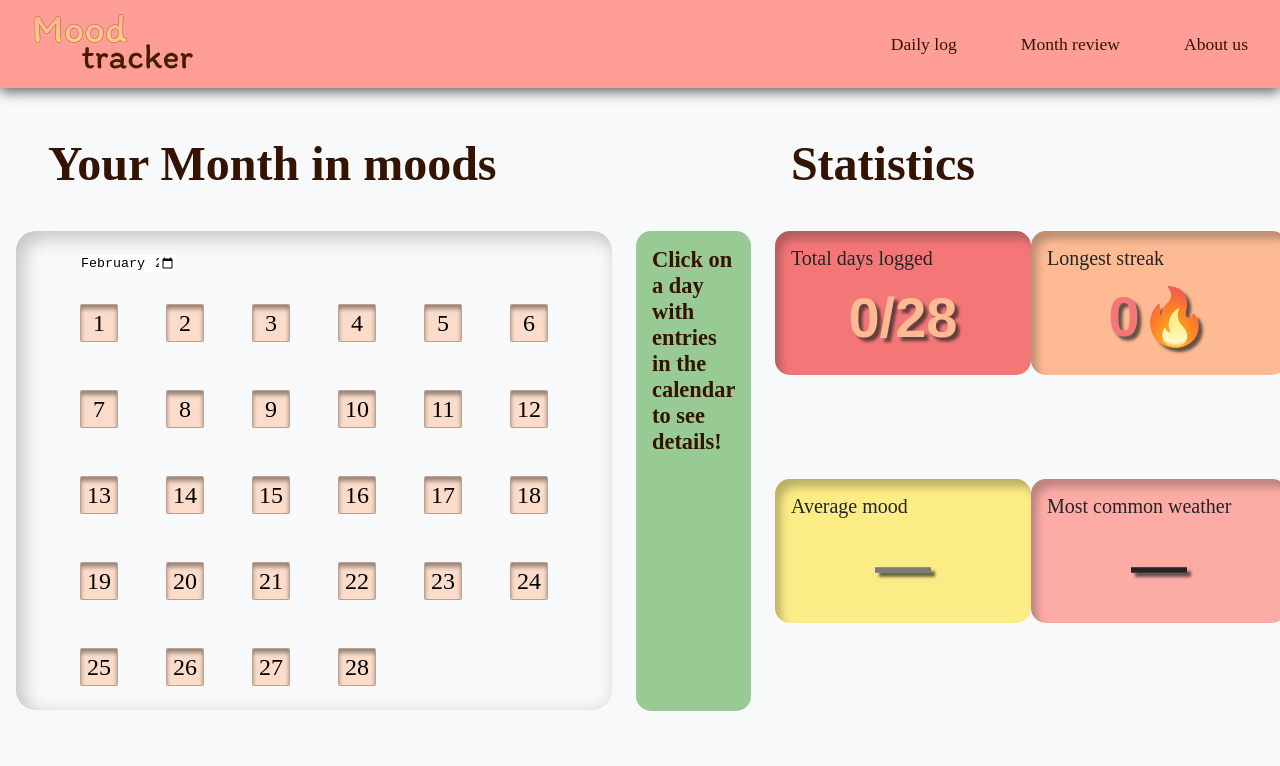
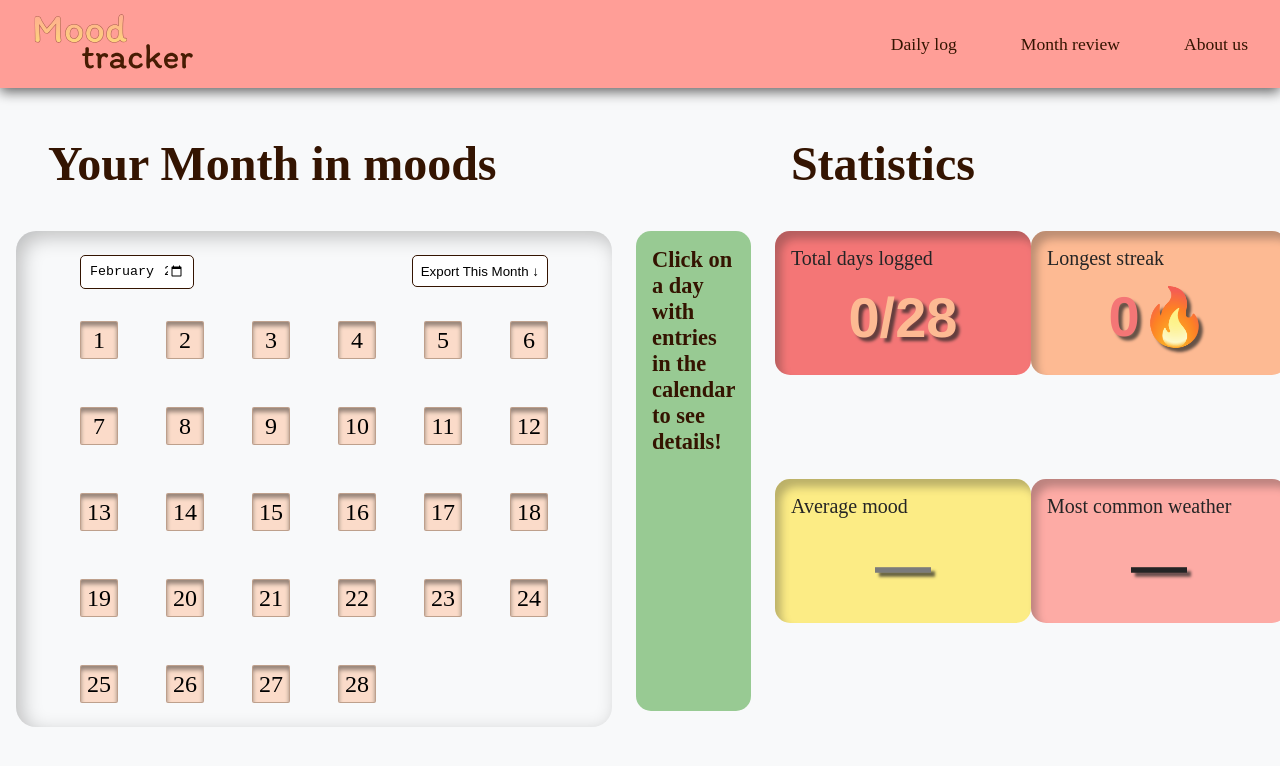
Before and after one commit to Elisabeth039/Mood-tracker, a React (Vite) app: page /month-review in a window 1280 px wide. Shown: the top 766 px of the page. Built offline with nearby package versions, Linux system fonts and the light colour scheme.

Commit message:
feat: implement monthly export functionality
- Added ExportButton component
- Download mood data as JSON for selected month
- Styled button + month picker layout

```diff
--- a/src/components/Calendar.jsx
+++ b/src/components/Calendar.jsx
@@ -1,4 +1,5 @@
 import {useEffect, useState} from 'react';
+import ExportButton from '../components/ExportButton.jsx';
 import '../styles/Calendar.css'
 import '../App.css'
 
@@ -39,12 +40,15 @@ export default function Calendar ({onDayClick, selectedMonth, setSelectedMonth})
 
   return (
     <div className="calendar-container">
+      <div className='mPick-expBtn'>
         <input
         className='month-picker'
         type='month'
         value={selectedMonth}
         onChange={(e) => setSelectedMonth(e.target.value)}
         />
+        <ExportButton selectedMonth={selectedMonth}/>
+      </div>
         <div className='calendar'>
           {days.map((item, index) => (
             <div
--- /dev/null
+++ b/src/components/ExportButton.jsx
@@ -0,0 +1,47 @@
+import '../styles/ExportButton.css';
+import '../App.css';
+
+export default function ExportButton ({selectedMonth}) {
+    const handleExport = () =>{
+        const entries = JSON.parse(localStorage.getItem('moodEntries') || '[]');
+
+        const [year, month] = selectedMonth.split('-').map(Number);
+        const monthEntries = entries.filter(entry => {
+           return entry.date.startsWith(`${year}-${String(month).padStart(2, '0')}`)
+        });
+
+        if (monthEntries.length === 0) {
+            alert ('No data to export this month!');
+            return;
+        };
+
+        const exportData = {
+            month: selectedMonth,
+            exportDate: new Date().toISOString(),
+            totalEntries: monthEntries.length,
+            entries: monthEntries
+        };
+
+        const jsonString = JSON.stringify(exportData, null, 2)
+
+        const blob = new Blob([jsonString], {type: 'application/json'})
+        const url = URL.createObjectURL(blob);
+
+        const link = document.createElement('a');
+        link.href = url;
+        link.download = `mood-tracker-${selectedMonth}.json`;
+
+        document.body.appendChild(link);
+        link.click();
+        document.body.removeChild(link);
+
+        URL.revokeObjectURL(url);
+    }
+
+
+    return (
+        <div>
+            <button className='export-btn' onClick={handleExport}>Export This Month ↓</button>
+        </div>
+    )
+}
--- a/src/styles/Calendar.css
+++ b/src/styles/Calendar.css
@@ -5,15 +5,22 @@
   gap:2rem;
   padding: 1.5rem 4rem;
   margin-left: 1rem;
-  margin-bottom: 1rem;
   min-height: 8rem;
   border-radius: 20px;
   box-shadow: inset 6px 6px 20px rgba(0, 0, 0, 0.236);
 }
 
 .month-picker{
+  height: 2rem;
   width: 6rem;
+  padding: 0 0.5rem;
   border: none;
+  border: 1px solid var(--dark-brown);
+  border-radius: 5px;
+}
+
+.month-picker:hover{
+    background-color: rgb(222, 222, 222);
 }
 
 .calendar{
@@ -50,3 +57,9 @@
   box-shadow: 1px 1px 1px 3px #FFDD00, 0 10px 20px rgba(255, 221, 0, 0.5) !important;
   transform: translate(-4px, -6px) !important;
 }
+
+.mPick-expBtn{
+  display: flex;
+  flex-direction: row;
+  justify-content: space-between;
+}
--- /dev/null
+++ b/src/styles/ExportButton.css
@@ -0,0 +1,12 @@
+.export-btn{
+    height: 2rem;
+    grid-column: 1;
+    background-color: rgb(255, 255, 255);
+    padding: 0 0.5rem;
+    border: 1px solid var(--dark-brown);
+    border-radius: 5px;
+}
+
+.export-btn:hover{
+    background-color: rgb(222, 222, 222);
+}
--- a/src/styles/Submit.css
+++ b/src/styles/Submit.css
@@ -8,7 +8,16 @@
 }
 
 .date{
+  height: 2rem;
+  width: 6rem;
+  padding: 0 0.5rem;
   border: none;
+  border: 1px solid var(--dark-brown);
+  border-radius: 5px;
+}
+
+.date:hover{
+    background-color: rgb(222, 222, 222);
 }
 
 .submit-btn{
```
